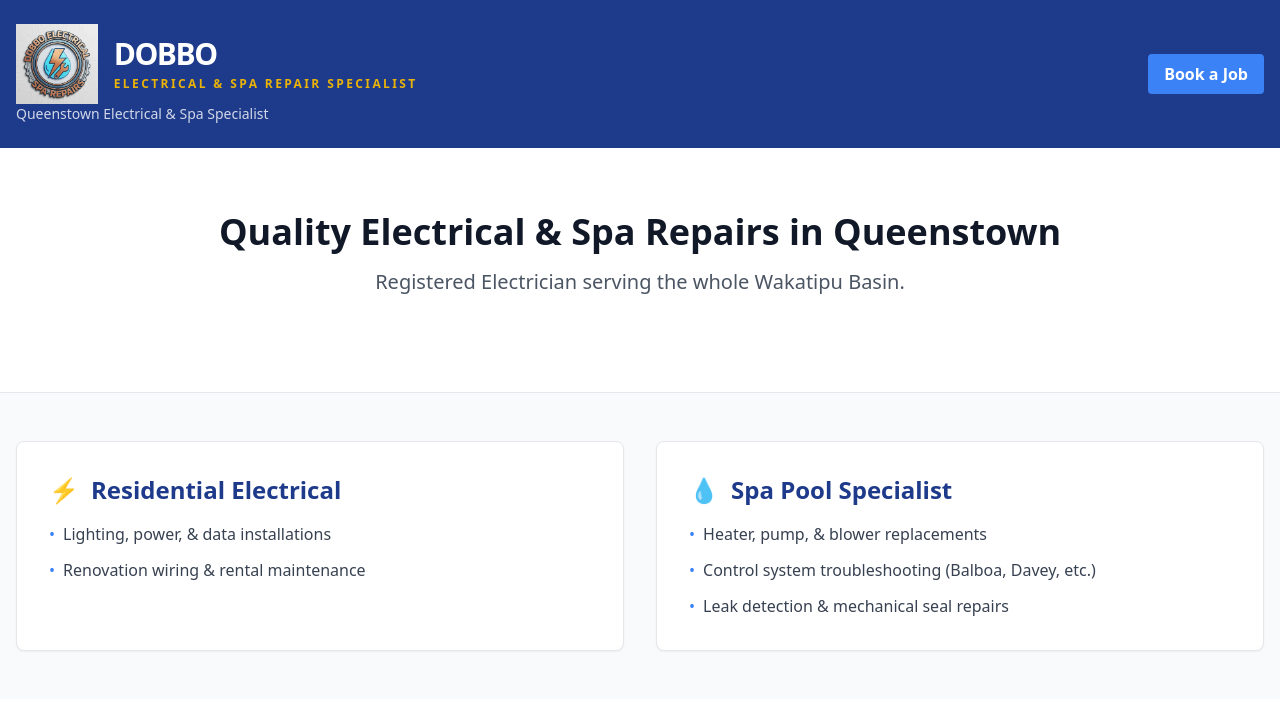
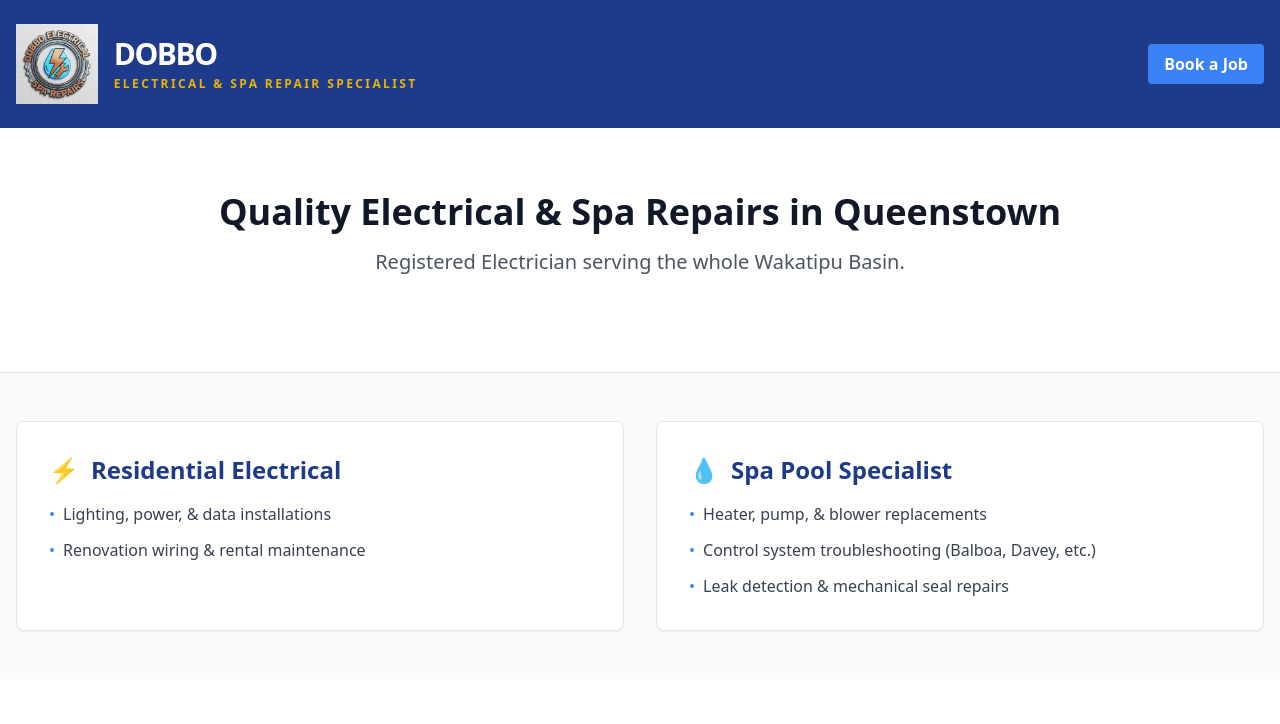
Before and after one commit to dobboelec/dobbo-site, a plain HTML site: page index.html in a window 1280 px wide. Shown: the top 724 px of the page. Drawn offline with nearby package versions, Linux system fonts and the light colour scheme.

Commit message:
Update index.html

```diff
--- a/index.html
+++ b/index.html
@@ -26,7 +26,7 @@
         </span>
     </div>
 </div>
-                <p class="text-sm opacity-80">Queenstown Electrical & Spa Specialist</p>
+
             </div>
             <a href="#contact" class="bg-blue-500 hover:bg-blue-600 px-4 py-2 rounded font-bold transition">Book a Job</a>
         </div>
```
